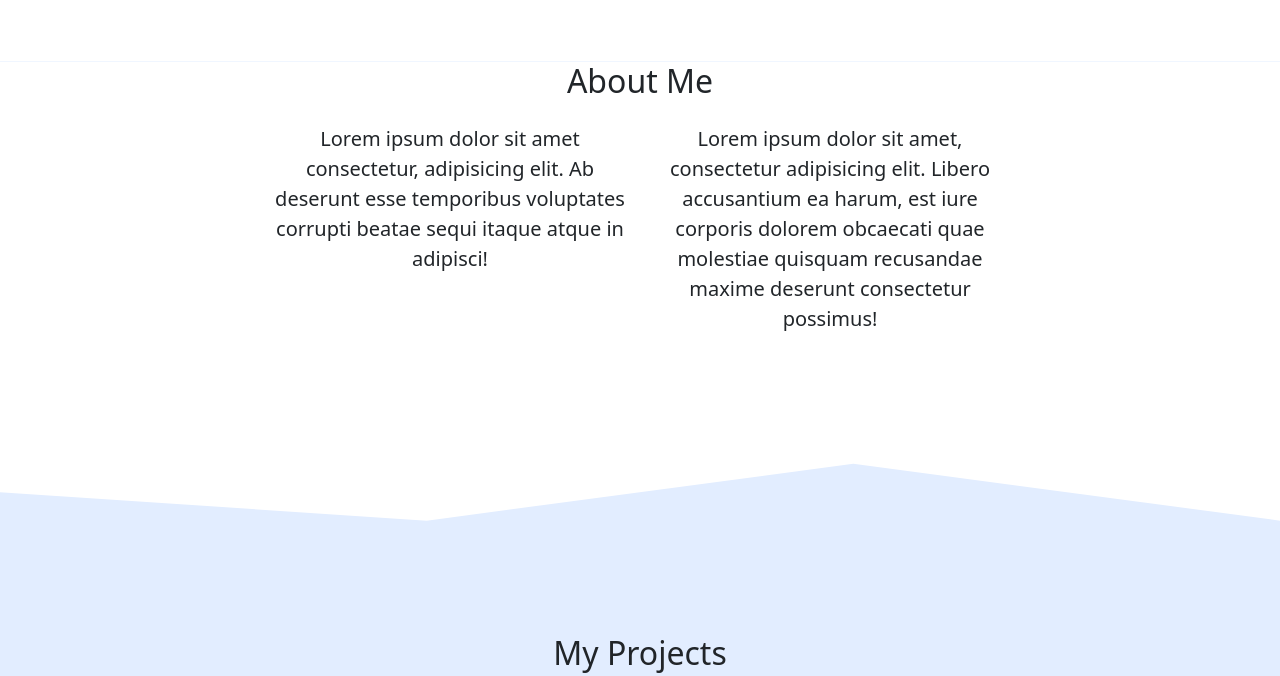
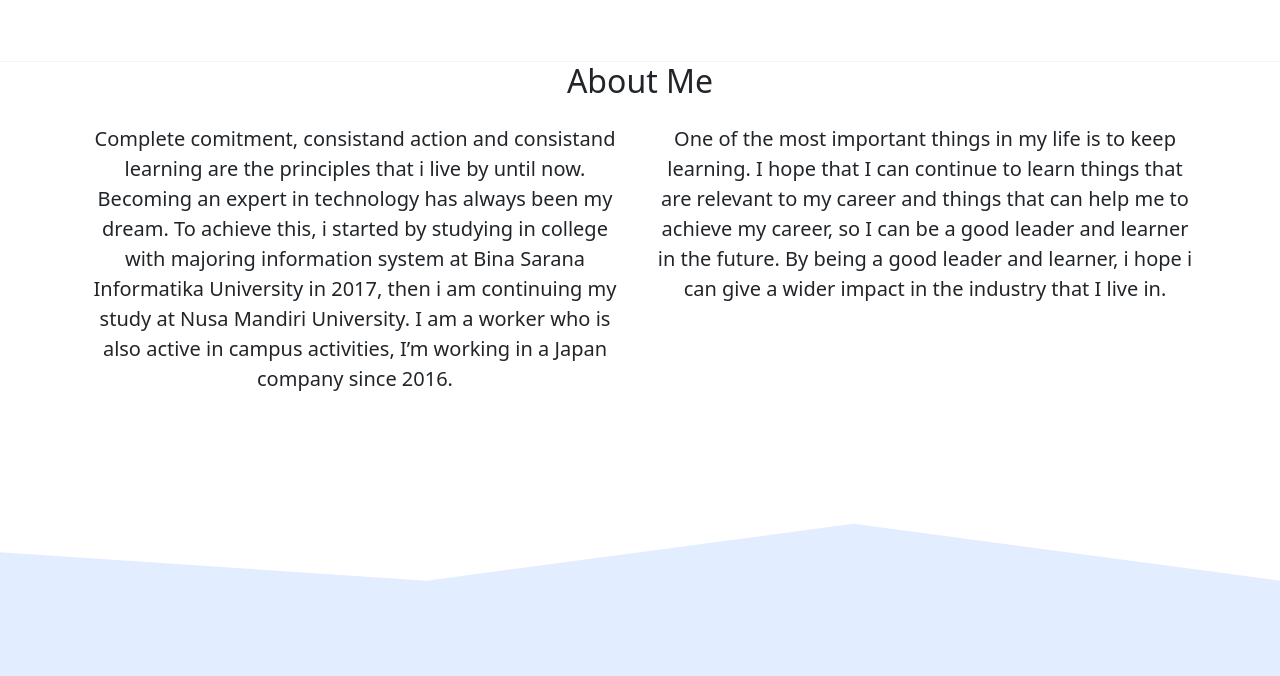
Before and after one commit to adzanmaulani/adzanmaulani.github.io, a plain HTML site: page index.html in a window 1280 px wide. Shown: the part 640-1316 px from the top of the page. Drawn offline with nearby package versions, Linux system fonts and the light colour scheme.

Commit message:
revisi about

```diff
--- a/index.html
+++ b/index.html
@@ -71,12 +71,12 @@
           </div>
         </div>
         <div class="row justify-content-center fs-5 text-center">
-          <div class="col-md-4">
-            <p>Lorem ipsum dolor sit amet consectetur, adipisicing elit. Ab deserunt esse temporibus voluptates corrupti beatae sequi itaque atque in adipisci!</p>
+          <div class="col-md-6">
+            <p>Complete comitment, consistand action and consistand learning are the principles that i live by until now. Becoming an expert in technology has always been my dream. To achieve this, i started by studying in college with majoring information system at Bina Sarana Informatika University in 2017, then i am continuing my study at Nusa Mandiri University. I am a worker who is also active in campus activities, I’m working in a Japan company since 2016.</p>
           </div>
 
-          <div class="col-md-4">
-            <p>Lorem ipsum dolor sit amet, consectetur adipisicing elit. Libero accusantium ea harum, est iure corporis dolorem obcaecati quae molestiae quisquam recusandae maxime deserunt consectetur possimus!</p>
+          <div class="col-md-6">
+            <p>One of the most important things in my life is to keep learning. I hope that I can continue to learn things that are relevant to my career and things that can help me to achieve my career, so I can be a good leader and learner in the future. By being a good leader and learner, i hope i can give a wider impact in the industry that I live in.</p>
           </div>
         </div>
       </div>
@@ -162,7 +162,7 @@
             <form>
               <div class="mb-3">
                 <label for="name" class="form-label">Nama Lengkap</label>
-                <input type="email" class="form-control" id="email" aria-describedby="name" />
+                <input type="name" class="form-control" id="name" aria-describedby="name" />
 
               <div class="mb-3">
                 <label for="email" class="form-label">Email</label>
@@ -175,7 +175,7 @@
             </div>
 
 
-              <button type="submit" class="btn btn-success">Kirim</button>
+              <button type="submit" class="btn btn-primary">Kirim</button>
             </form>
           </div>
         </div>
```
